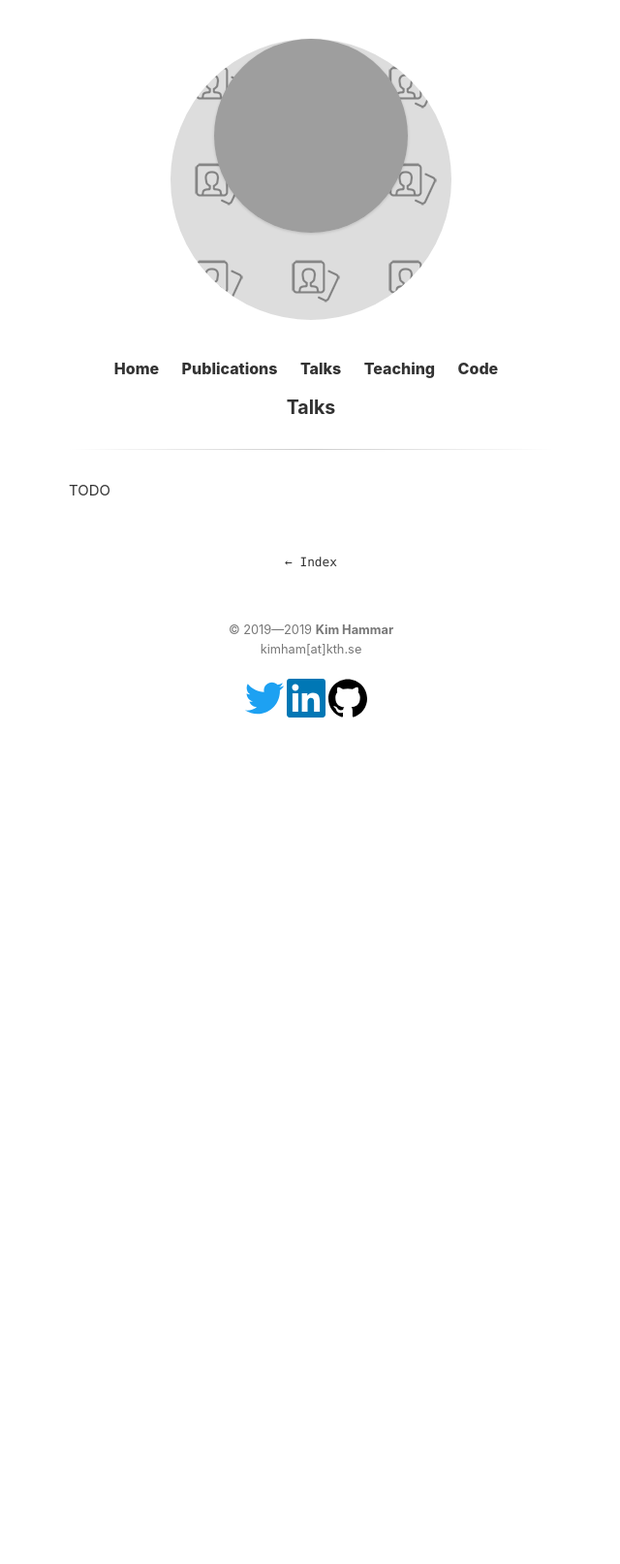
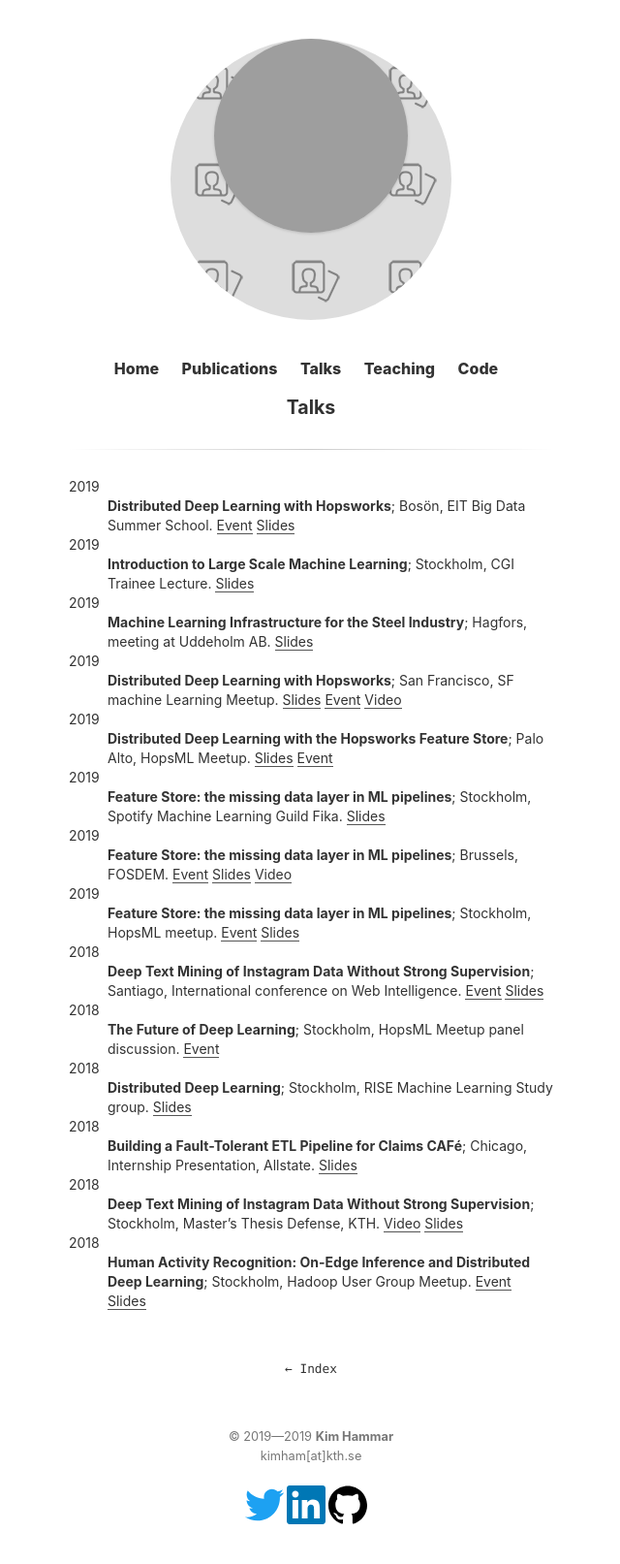
Before and after one commit to Limmen/Limmen.github.io, a Jekyll site: the page built from talks.md, in a window 1280 px wide. Shown: the whole page at 97% size, without its empty margins (319-959 px from the left). Built offline with Jekyll 4.4.1, drawn with Linux system fonts in a browser that asks for light colours; before the commit the page ends 900 px from its top, so only the background shows below that; grey boxes are pictures that could not be loaded.

Commit message:
update talks

```diff
--- a/talks.md
+++ b/talks.md
@@ -3,4 +3,68 @@ layout: page
 title: Talks
 ---
 
-TODO
+2019
+:   **Distributed Deep Learning with Hopsworks**; Bosön, EIT Big Data Summer School.
+	[Event](https://bdaschool2019.github.io)
+	[Slides](https://www.slideshare.net/KimHammar/eit-digital-bigdatasummerschool8aug2019kimhammar-162409943)
+
+2019
+:   **Introduction to Large Scale Machine Learning**; Stockholm, CGI Trainee Lecture.
+	[Slides](https://www.slideshare.net/KimHammar/cgi-trainees-workshop-distributed-deep-learning-245-2019-kim-hammar)
+
+2019
+:   **Machine Learning Infrastructure for the Steel Industry**; Hagfors, meeting at Uddeholm AB.
+	[Slides](https://www.slideshare.net/KimHammar/uddeholm-ml-workshophagforskimhammar)
+
+2019
+:   **Distributed Deep Learning with Hopsworks**; San Francisco, SF machine Learning Meetup.
+	[Slides](https://www.slideshare.net/KimHammar/distributed-deep-learningwithhopsworkskimhammar25april2019)
+	[Event](https://www.meetup.com/sfmachinelearning/events/260177607)
+	[Video](https://www.youtube.com/watch?v=V6siDg2REZQ&feature=youtu.be&t=2697)
+
+2019
+:   **Distributed Deep Learning with the Hopsworks Feature Store**; Palo Alto, HopsML Meetup.
+	[Slides](https://www.slideshare.net/KimHammar/hopsworks-hands-onfeaturestorepaloaltokimhammar23april2019)
+	[Event](https://www.eventbrite.ie/e/hopsworks-hands-on-feature-store-distributed-deep-learning-and-more-tickets-58136928117)
+
+2019
+:   **Feature Store: the missing data layer in ML pipelines**; Stockholm, Spotify Machine Learning Guild Fika.
+	[Slides](https://www.slideshare.net/KimHammar/kim-hammar-spotify-ml-guild-meetup-feature-stores)
+
+2019
+:   **Feature Store: the missing data layer in ML pipelines**; Brussels, FOSDEM.
+	[Event](https://archive.fosdem.org/2019/schedule/event/feature_store/)
+	[Slides](https://www.slideshare.net/KimHammar/kim-hammar-feature-store-the-missing-data-layer-in-ml-pipelines-hopsml-meetup-stockholm)
+	[Video](https://www.youtube.com/watch?v=86rrEJqRLO4&t=)
+
+2019
+:   **Feature Store: the missing data layer in ML pipelines**; Stockholm, HopsML meetup.
+	[Event](https://www.meetup.com/HopsML-Stockholm/events/257952659/)
+	[Slides](https://www.slideshare.net/KimHammar/kim-hammar-feature-store-the-missing-data-layer-in-ml-pipelines-hopsml-meetup-stockholm)
+
+2018
+:   **Deep Text Mining of Instagram Data Without Strong Supervision**; Santiago, International conference on Web Intelligence.
+	[Event](https://webintelligence2018.com/)
+	[Slides](https://www.slideshare.net/KimHammar/wi-2018-santiago)
+
+2018
+:   **The Future of Deep Learning**; Stockholm, HopsML Meetup panel discussion.
+	[Event](https://www.meetup.com/HopsML-Stockholm/events/256064863/)
+
+2018
+:   **Distributed Deep Learning**; Stockholm, RISE Machine Learning Study group.
+	[Slides](https://www.slideshare.net/KimHammar/kim-hammar-distributed-deep-learning-rise-learning-machines-meetup)
+
+2018
+:   **Building a Fault-Tolerant ETL Pipeline for Claims CAFé**; Chicago, Internship Presentation, Allstate.
+	[Slides](https://www.slideshare.net/KimHammar/kim-hammar-allstate-internship-presentation-data-engineering-analytics-claims-cafe)
+
+2018
+:   **Deep Text Mining of Instagram Data Without Strong Supervision**; Stockholm, Master's Thesis Defense, KTH.
+	[Video](https://www.youtube.com/watch?v=OgFQIGAhPgQ&t=1567s)
+	[Slides](https://www.slideshare.net/KimHammar/kim-hammar-msc-thesis-defense-2018)
+
+2018
+:   **Human Activity Recognition: On-Edge Inference and Distributed Deep Learning**; Stockholm, Hadoop User Group Meetup.
+	[Event](https://www.meetup.com/stockholm-hug/events/247080325/)
+	[Slides](https://www.slideshare.net/KimHammar/kim-hammar-konstantin-sozinov-distributed-lstm-training-predicting-human-activities-on-edge-devices-stockholm-hadoop-user-group-meetup)
```
Also changed, not shown: publications.md (+2 -9 lines).
